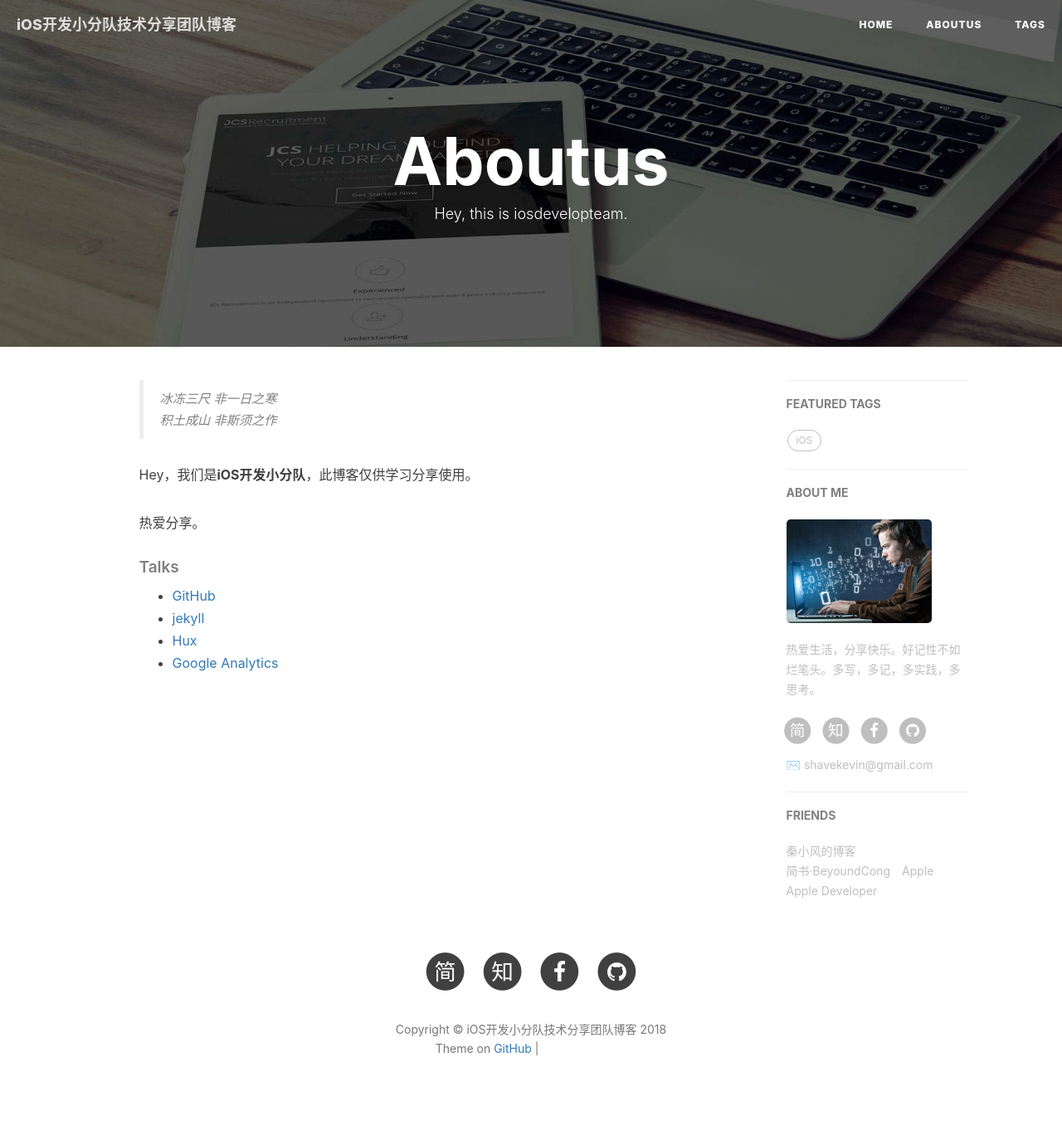
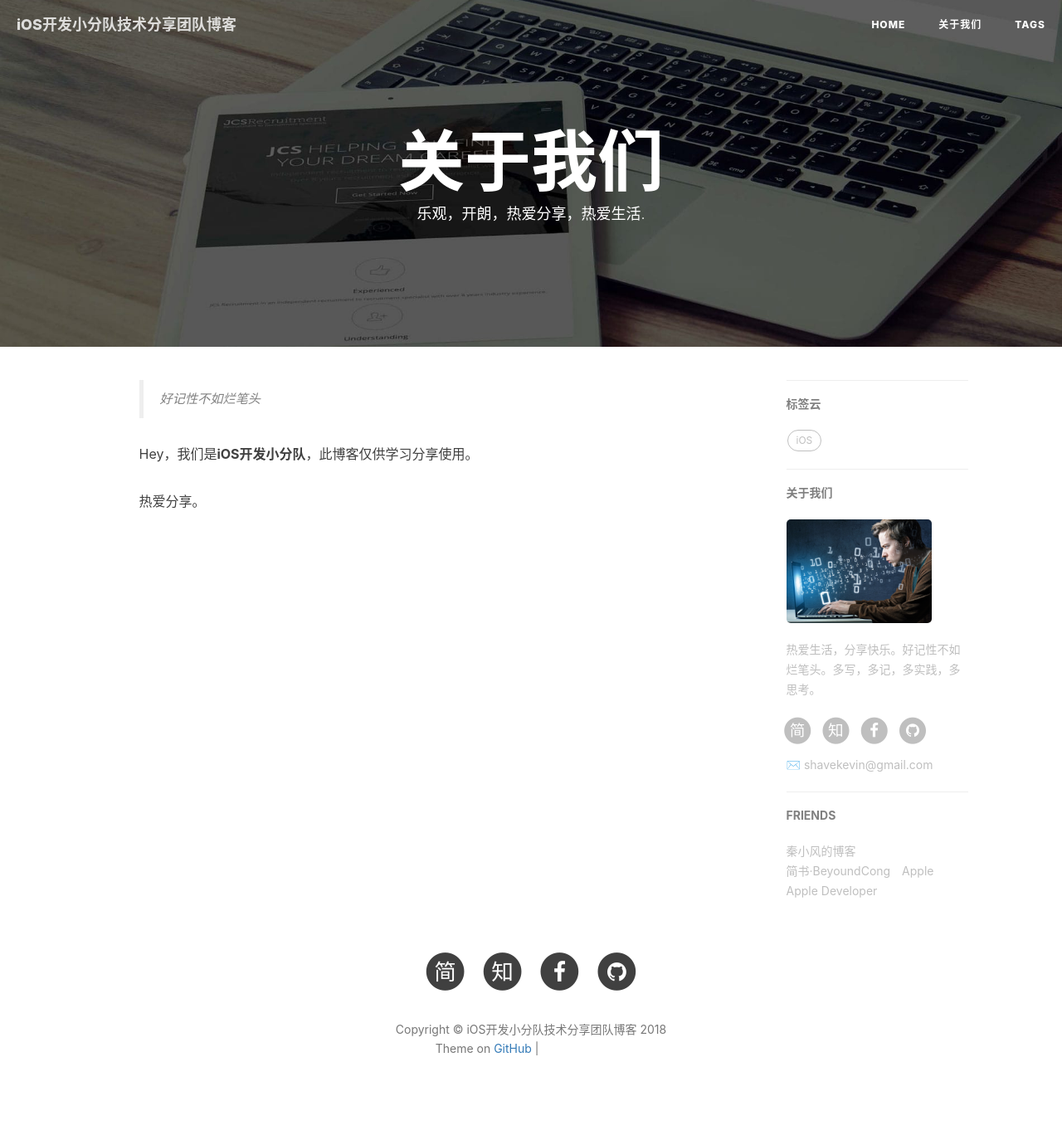
Before and after one commit to iOSDevelopTeam/iOSDevelopTeam.github.io, a Jekyll site: the page built from about.html, in a window 1280 px wide. Shown: the whole page at 83% size. Built offline with Jekyll 4.4.1, drawn with Linux system fonts in a browser that asks for light colours; nearby versions of some CDN libraries; comment, search, counter and statistics services are not loaded; grey boxes are pictures that could not be loaded.

Commit message:
更改描述

```diff
--- a/_layouts/page.html
+++ b/_layouts/page.html
@@ -36,7 +36,7 @@ layout: default
                 {% if site.featured-tags %}
                 <section>
                     <!-- no hr -->
-                    <h5><a href="{{'/tags/' | prepend: site.baseurl }}">FEATURED TAGS</a></h5>
+                    <h5><a href="{{'/tags/' | prepend: site.baseurl }}">标签云</a></h5>
                     <div class="tags">
         				{% for tag in site.tags %}
                             {% if tag[1].size > {{site.featured-condition-size}} %}
@@ -85,7 +85,7 @@ layout: default
                 {% if site.featured-tags %}
                 <section>
                     <hr class="hidden-sm hidden-xs">
-                    <h5><a href="{{'/tags/' | prepend: site.baseurl }}">FEATURED TAGS</a></h5>
+                    <h5><a href="{{'/tags/' | prepend: site.baseurl }}">标签云</a></h5>
                     <div class="tags">
                         {% for tag in site.tags %}
                             {% if tag[1].size > {{site.featured-condition-size}} %}
@@ -100,7 +100,7 @@ layout: default
 
                 <!-- Short About -->
                 <section class="visible-md visible-lg">
-                    <hr><h5><a href="{{'/about/' | prepend: site.baseurl }}">ABOUT ME</a></h5>
+                    <hr><h5><a href="{{'/about/' | prepend: site.baseurl }}">关于我们</a></h5>
                     <div class="short-about">
                         {% if site.sidebar-avatar %}
                             <a href="{{ site.baseurl }}/about">
--- a/_layouts/post.html
+++ b/_layouts/post.html
@@ -66,7 +66,7 @@ layout: default
                     {% if page.previous.url %}
                     <li class="previous">
                         <a href="{{ page.previous.url | prepend: site.baseurl | replace: '//', '/' }}" data-toggle="tooltip" data-placement="top" title="{{page.previous.title}}">
-                        Previous<br>
+                        上一篇<br>
                         <span>{{page.previous.title}}</span>
                         </a>
                     </li>
@@ -74,7 +74,7 @@ layout: default
                     {% if page.next.url %}
                     <li class="next">
                         <a href="{{ page.next.url | prepend: site.baseurl | replace: '//', '/' }}" data-toggle="tooltip" data-placement="top" title="{{page.next.title}}">
-                        Next<br>
+                        下一篇<br>
                         <span>{{page.next.title}}</span>
                         </a>
                     </li>
--- a/about.html
+++ b/about.html
@@ -1,7 +1,7 @@
 ---
 layout: page
-title: "Aboutus"
-description: "Hey, this is iosdevelopteam."
+title: "关于我们"
+description: "乐观，开朗，热爱分享，热爱生活."
 header-img: "img/post-bg-rwd.jpg"
 ---
 
@@ -15,22 +15,21 @@ header-img: "img/post-bg-rwd.jpg"
 <div class="zh post-container">
 
     <!--copied from markdown -->
-    <blockquote><p>冰冻三尺 非一日之寒<br>
-    积土成山 非斯须之作</p></blockquote>
+    <blockquote><p>好记性不如烂笔头</p></blockquote>
 
     <p>Hey，我们是<strong>iOS开发小分队</strong>，此博客仅供学习分享使用。</p>
 
     <p>热爱分享。</p>
     <p></p>
 
-    <h5>Talks</h5>
+<!--     <h5>Talks</h5>
 
     <ul>
         <li><a href="https://github.com">GitHub</a></li>
         <li><a href="http://jekyll.com.cn/">jekyll</a></li>
         <li><a href="http://huangxuan.me/">Hux</a></li>
         <li><a href="https://analytics.google.com/analytics">Google Analytics</a></li>
-    </ul>
+    </ul> -->
 </div>
 <!-- Handle Language Change -->
 <script type="text/javascript">
--- a/index.html
+++ b/index.html
@@ -1,6 +1,6 @@
 ---
 layout: page
-description: "Thinking will not overcome fear but action will."
+description: "学而不思则罔，思而不学则殆."
 ---
 
 {% for post in paginator.posts %}
--- a/tags.html
+++ b/tags.html
@@ -1,7 +1,7 @@
 ---
 title: Tags
 layout: default
-description: 人生所有岁月静好，都是源于好情绪
+description: "人生所有岁月静好，都是源于好情绪."
 header-img: "img/tag-bg.jpg"
 ---
 
```
Also changed, not shown: other parts of _layouts/page.html (+1 -1 lines).
